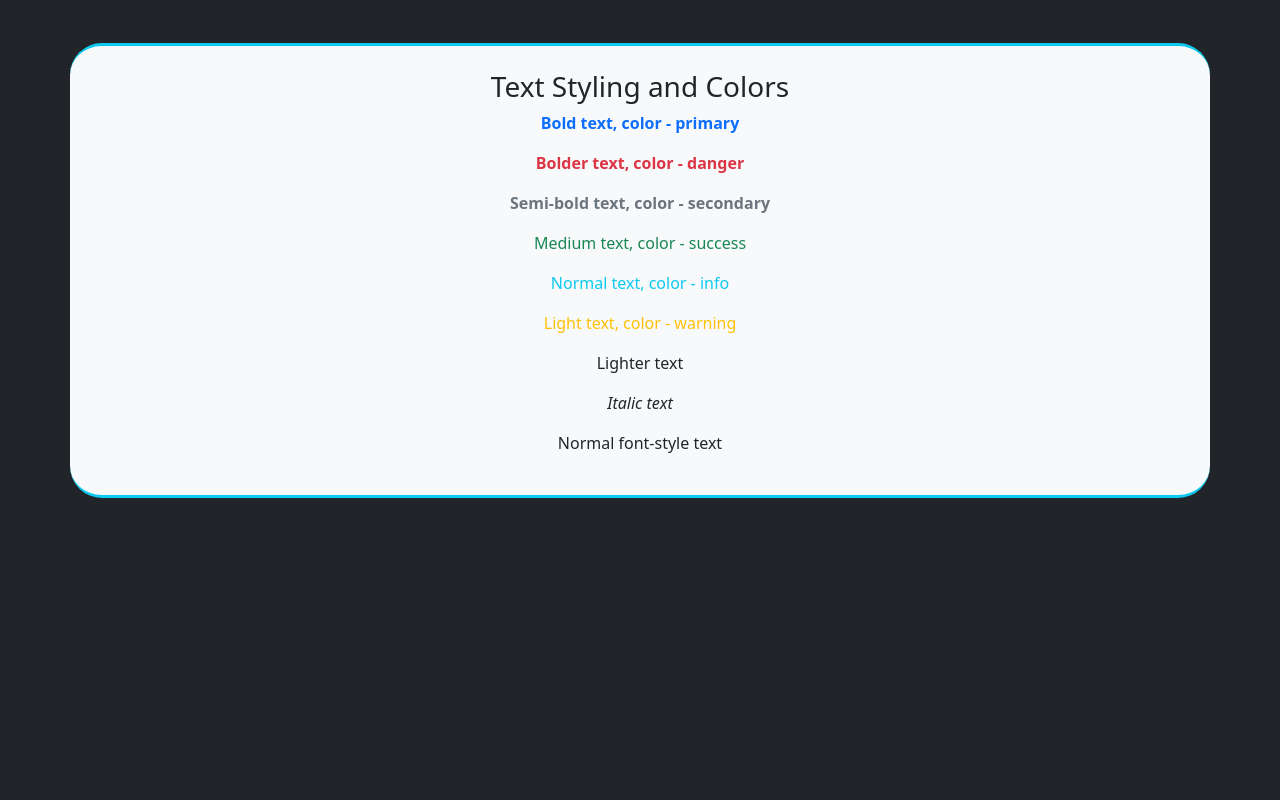
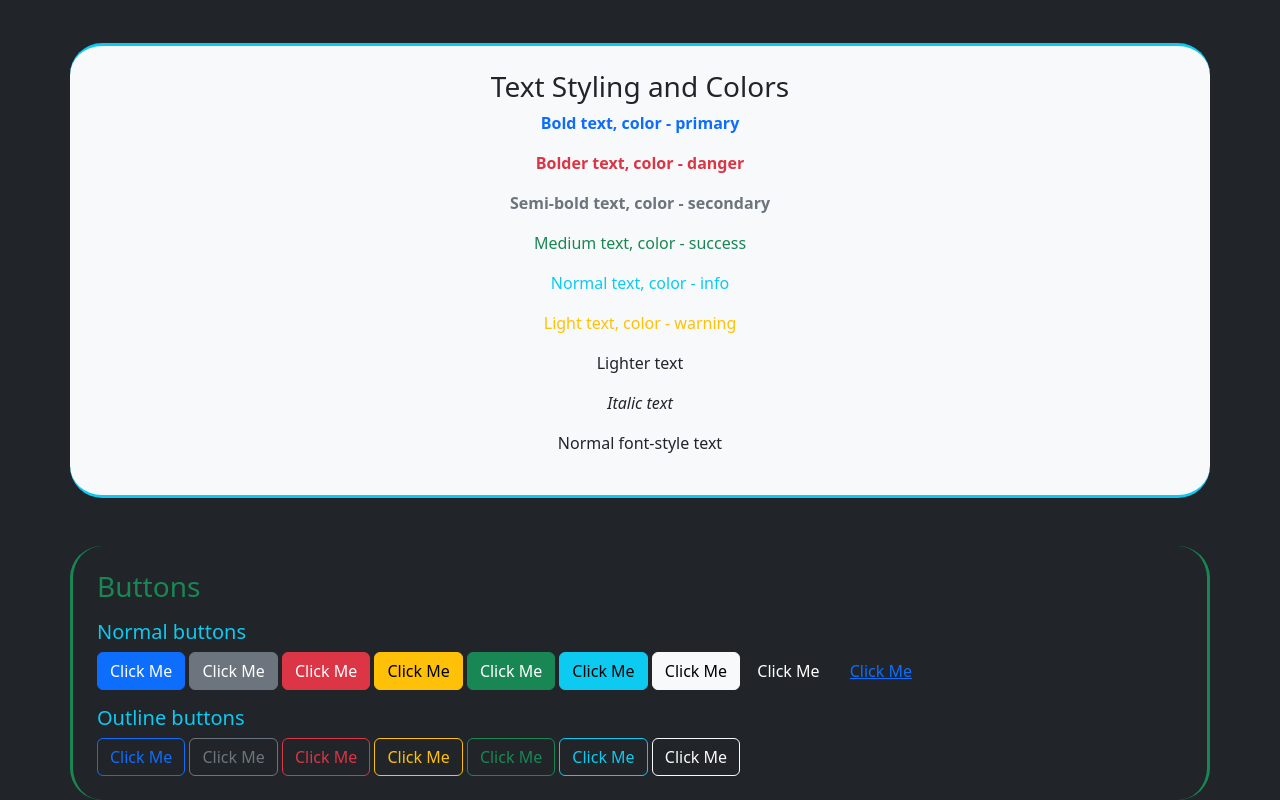
Before and after one commit to nandanaRMridul/bootstrapPractice, a plain HTML site: page index.html in a window 1280 px wide. Shown: the part 357-1157 px from the top of the page. Before the commit the page ends 855 px from the top, so only its background shows below. Drawn offline with nearby package versions, Linux system fonts and the light colour scheme.

Commit message:
Added next section: Buttons, Sub-sections: Normal buttons, Outline buttons

```diff
--- a/index.html
+++ b/index.html
@@ -39,6 +39,30 @@
     <p class="fst-normal">Normal font-style text</p>
   </div>
 
+  <div
+    class="container bg-dark text-light mt-5 p-4  border border-bottom-0 border-top-0 border-success border-3 rounded-5">
+    <h3 class="fw-light text-success">Buttons</h3>
+    <h5 class="fw-light text-info mt-3">Normal buttons</h5>
+    <button class="btn btn-primary">Click Me</button>
+    <button class="btn btn-secondary">Click Me</button>
+    <button class="btn btn-danger">Click Me</button>
+    <button class="btn btn-warning">Click Me</button>
+    <button class="btn btn-success">Click Me</button>
+    <button class="btn btn-info">Click Me</button>
+    <button class="btn btn-light">Click Me</button>
+    <button class="btn btn-dark">Click Me</button>
+    <button class="btn btn-link">Click Me</button>
+    <h5 class="fw-light text-info mt-3">Outline buttons</h5>
+    <button class="btn btn-outline-primary">Click Me</button>
+    <button class="btn btn-outline-secondary">Click Me</button>
+    <button class="btn btn-outline-danger">Click Me</button>
+    <button class="btn btn-outline-warning">Click Me</button>
+    <button class="btn btn-outline-success">Click Me</button>
+    <button class="btn btn-outline-info">Click Me</button>
+    <button class="btn btn-outline-light">Click Me</button>
+    <button class="btn btn-outline-dark">Click Me</button>
+    </div>
+
   </div>
 </body>
 
```
